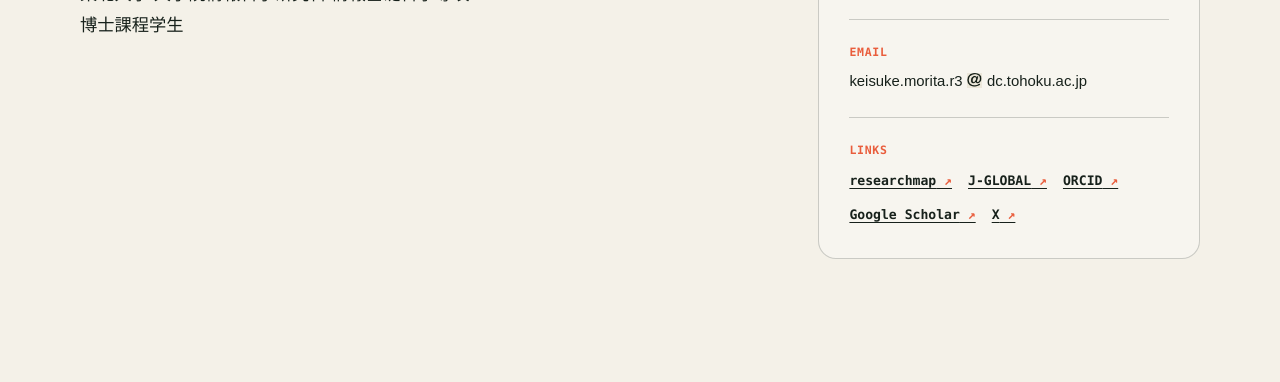
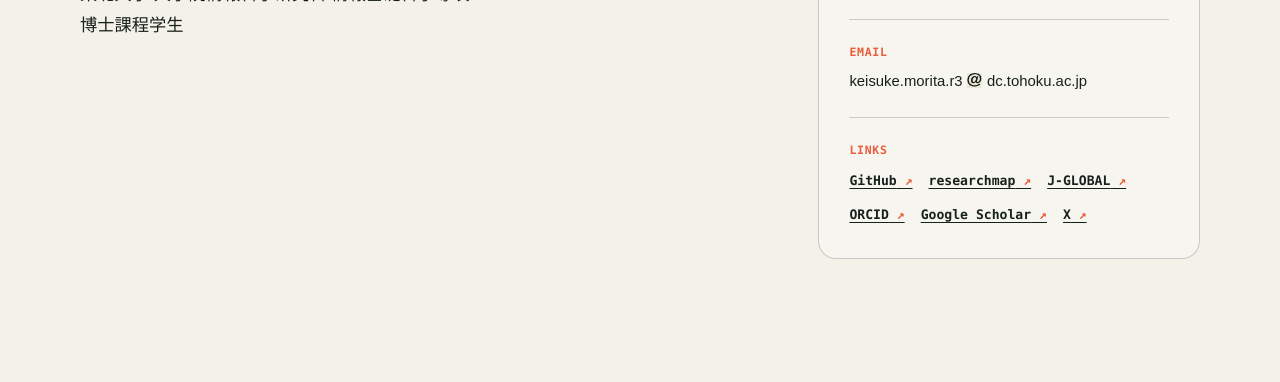
Before and after one commit to mory22k/mory22k.github.io, an Eleventy site: page src/index.njk in a window 1280 px wide. Shown: the part 418-800 px from the top of the page. Built offline with nearby package versions, Linux system fonts and the light colour scheme; Eleventy itself is replaced by a stand-in of ours; files that its build step writes are made by us from their sources.

Commit message:
add GitHub link to profile section

```diff
--- a/src/index.njk
+++ b/src/index.njk
@@ -34,6 +34,7 @@ currentPage: home
         <dt>Links</dt>
         <dd>
           <ul class="profile-links">
+            <li><a href="https://github.com/mory22k" target="_blank" rel="noopener noreferrer">GitHub</a></li>
             <li><a href="https://researchmap.jp/mory22k" target="_blank" rel="noopener noreferrer">researchmap</a></li>
             <li><a href="https://jglobal.jst.go.jp/detail?JGLOBAL_ID=202501012765676534" target="_blank" rel="noopener noreferrer">J-GLOBAL</a></li>
             <li><a href="https://orcid.org/0009-0007-9595-0509" target="_blank" rel="noopener noreferrer">ORCID</a></li>
```
